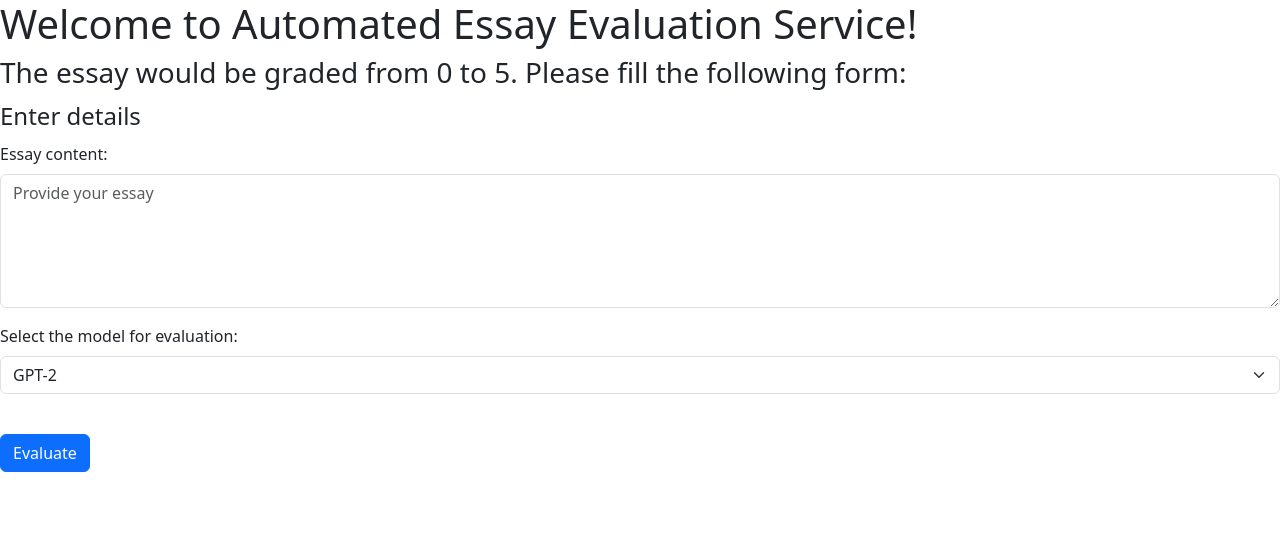
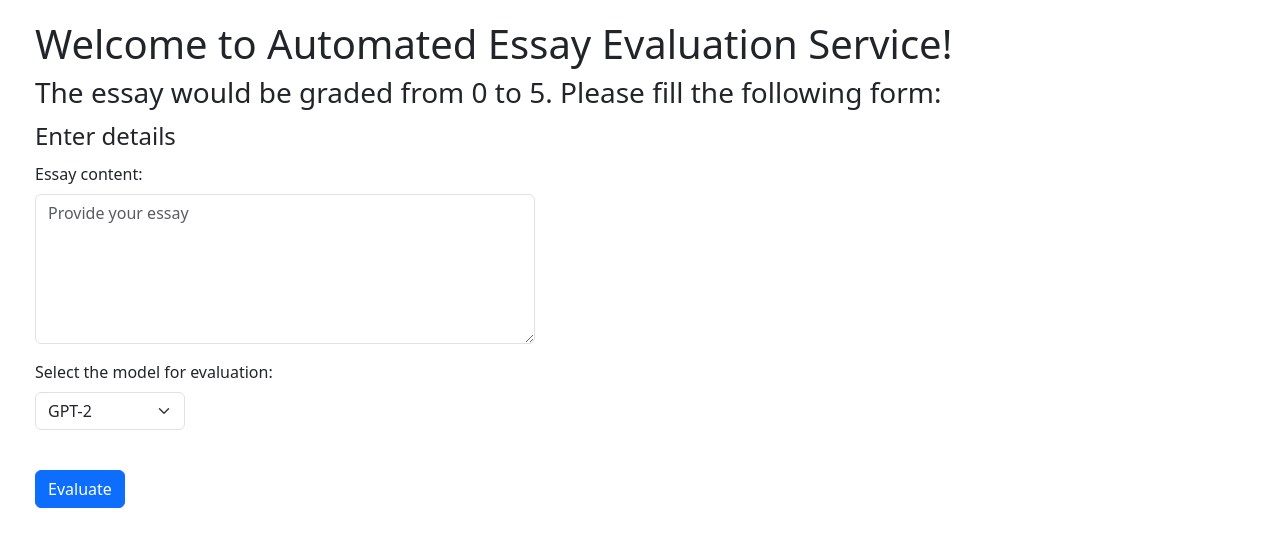
Before and after one commit to Nightshade14/Fined-tuned-LLM-like-GPT2-and-Transformers-based-Automated-Essay-Evaluation, a Python web app: template templates/index.html in a window 1280 px wide. Shown: the top 547 px of the page. Run offline with Jinja, Linux system fonts and the light colour scheme; the template is opened without the code that fills it, so the values that code supplies are empty.

Commit message:
feat: Improve UI

```diff
--- a/css/index.css
+++ b/css/index.css
@@ -1,17 +1,13 @@
-form.form-example {
-	display: table;
-  }
+#content-wrapper{
+  margin-left: 35px;
+  margin-top: 20px;
+}
 
-  div.form-example {
-	display: table-row;
-  }
+#essay{
+  width: 500px;
+  height: 150px;
+}
 
-  label,
-  input {
-	display: table-cell;
-	margin-bottom: 10px;
-  }
-
-  label {
-	padding-right: 10px;
-  }
+#model_id{
+  width: 150px;
+}
--- a/templates/index.html
+++ b/templates/index.html
@@ -5,25 +5,28 @@
 	<meta charset="UTF-8">
 	<meta name="viewport" content="width=device-width, initial-scale=1.0">
 	<title>Automated Essay Evaluation with AI</title>
-	<link href="https://cdn.jsdelivr.net/npm/bootstrap@5.3.3/dist/css/bootstrap.min.css" rel="stylesheet" integrity="sha384-QWTKZyjpPEjISv5WaRU9OFeRpok6YctnYmDr5pNlyT2bRjXh0JMhjY6hW+ALEwIH" crossorigin="anonymous">
-	<!-- <link rel="stylesheet" href="../css/index.css"> -->
+	<link href="https://cdn.jsdelivr.net/npm/bootstrap@5.3.3/dist/css/bootstrap.min.css" rel="stylesheet"
+		integrity="sha384-QWTKZyjpPEjISv5WaRU9OFeRpok6YctnYmDr5pNlyT2bRjXh0JMhjY6hW+ALEwIH" crossorigin="anonymous">
+	<link rel="stylesheet" href="../css/index.css">
 </head>
 <title>LLM essay evaluation</title>
 
 <body>
-	<h1>Welcome to Automated Essay Evaluation Service!</h1>
-	<h3>The essay would be graded from 0 to 5. Please fill the following form:</h3>
 
+
+	<div id="content-wrapper">
+		<h1>Welcome to Automated Essay Evaluation Service!</h1>
+		<h3>The essay would be graded from 0 to 5. Please fill the following form:</h3>
 		<form id="evaluationForm">
-			  <legend>Enter details</legend>
+			<legend>Enter details</legend>
 			<div>
 				<div class="mb-3">
 					<label for="essay" class="form-label">Essay content:</label>
-					<textarea class="form-control" placeholder="Provide your essay" name="essay" id="essay" rows=5></textarea>
+					<textarea class="form-control" placeholder="Provide your essay" name="essay" id="essay"></textarea>
 				</div>
 				<div class="mb-3">
 					<label for="model_id" class="form-label">Select the model for evaluation:</label>
-					<select name="model_id" id="model_id"  class="form-select">
+					<select name="model_id" id="model_id" class="form-select">
 						<option value="GPT-2">GPT-2</option>
 						<option value="DeBERTa-v3">DeBERTa-v3</option>
 						<option value="DistilBERT">DistilBERT</option>
@@ -34,10 +37,15 @@
 				<button type="button" id="evaluateButton" class="btn btn-primary">Evaluate</button>
 			</div>
 		</form>
+	</div>
 
 	<div id="result"></div>
-	<script src="https://cdn.jsdelivr.net/npm/bootstrap@5.3.3/dist/js/bootstrap.bundle.min.js" integrity="sha384-YvpcrYf0tY3lHB60NNkmXc5s9fDVZLESaAA55NDzOxhy9GkcIdslK1eN7N6jIeHz" crossorigin="anonymous"></script>
+	<script src="https://cdn.jsdelivr.net/npm/bootstrap@5.3.3/dist/js/bootstrap.bundle.min.js"
+		integrity="sha384-YvpcrYf0tY3lHB60NNkmXc5s9fDVZLESaAA55NDzOxhy9GkcIdslK1eN7N6jIeHz"
+		crossorigin="anonymous"></script>
 	<script src="../scripts/index.js" async></script>
+
+
 </body>
 
 </html>
```
